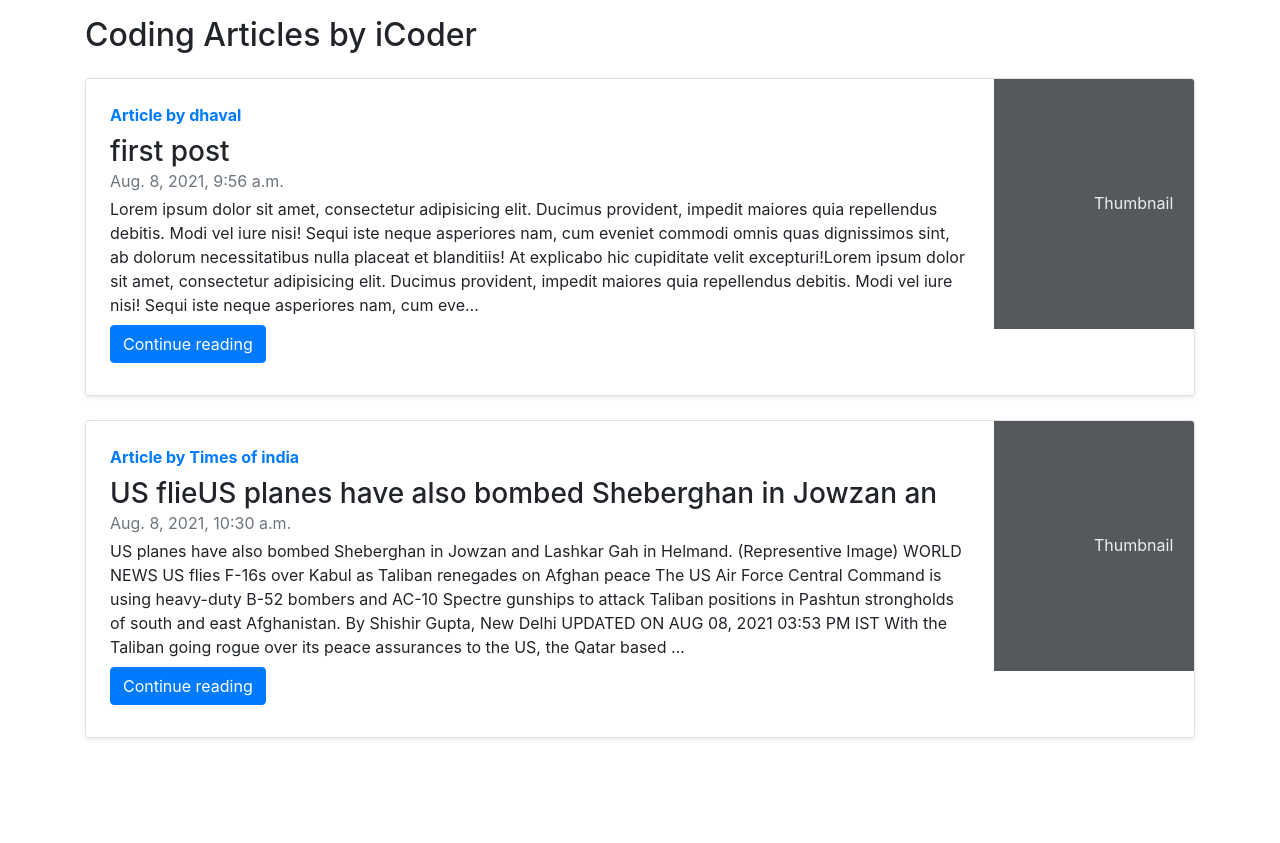
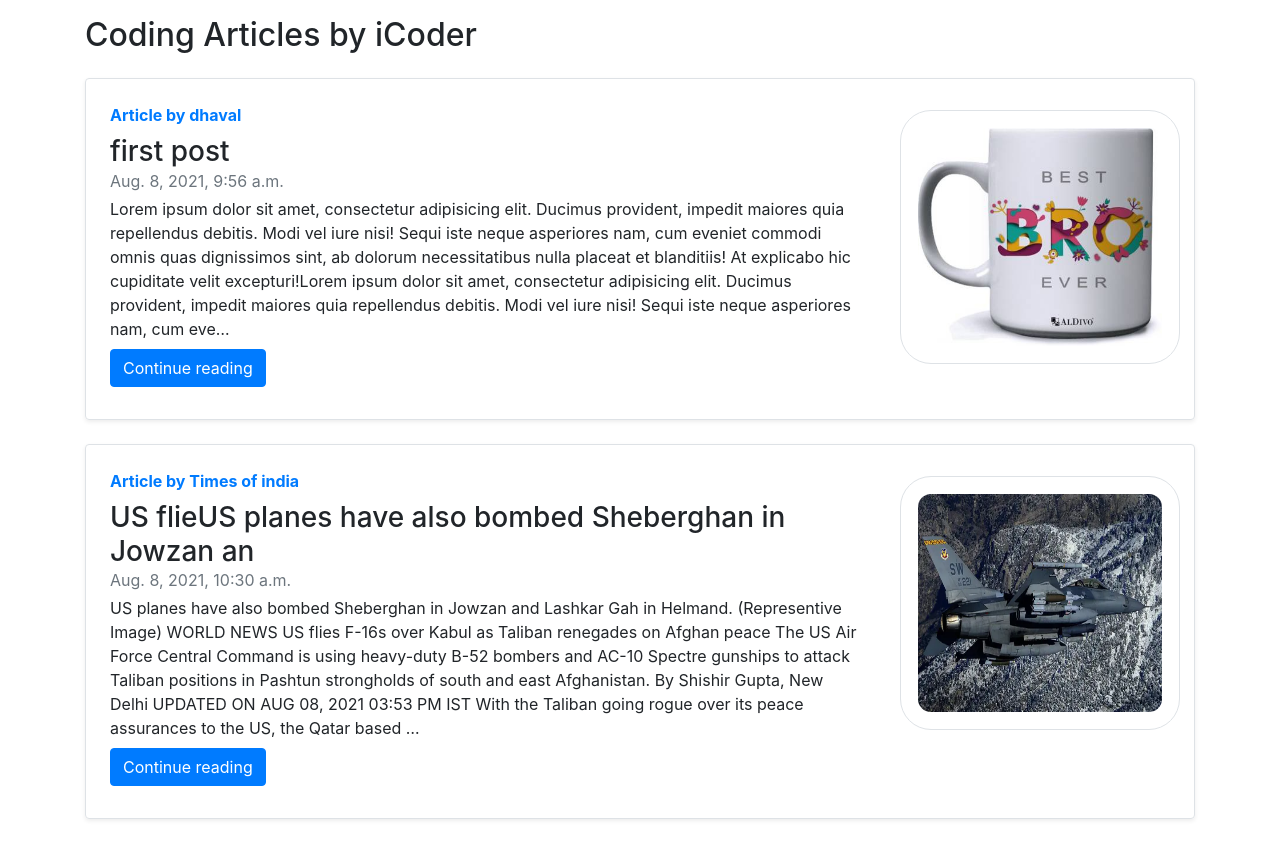
Before and after one commit to dhaval7152/icoder, a Django app: page /blog/ in a window 1280 px wide. Shown: the part 56-899 px from the top of the page. Before the commit the page ends 795 px from the top, so only its background shows below. Run offline with Django 3.2, Linux system fonts and the light colour scheme; data comes from the database, SQL or seed files in the repository; some libraries are stand-ins or nearby versions.

Commit message:
thumbnai styling

```diff
--- a/templates/blog/blogHome.html
+++ b/templates/blog/blogHome.html
@@ -2,7 +2,19 @@
 
 {% block title %} BlogHome {% endblock title %}
 {% block blogactive %} active {% endblock blogactive %}
-
+{% block css %}
+.img-thumbnail {
+    padding: .25rem;
+    background-color: #fff;
+    border: 1px solid #dee2e6;
+    border-radius: .25rem;
+    max-width: 280px;
+    height: 254px;
+    margin: 31px 14px;
+    border-radius: 31px;
+    padding: 17px;
+}
+{% endblock css %}
 
 {% block body %}
 <div class="container my-3">
@@ -19,12 +31,14 @@
             </div>
 
         </div>
-        <div class="col-auto d-none d-lg-block">
+        {% comment %} <div class="col-auto d-none d-lg-block">
             <svg class="bd-placeholder-img" width="200" height="250" xmlns="http://www.w3.org/2000/svg" preserveAspectRatio="xMidYMid slice" focusable="false" role="img" aria-label="Placeholder: Thumbnail">
                 <title>Placeholder</title>
                 <rect width="100%" height="100%" fill="#55595c"></rect><text x="50%" y="50%" fill="#eceeef" dy=".3em">Thumbnail</text>
             </svg>
-        </div>
+        </div> {% endcomment %}
+
+        <img src="/media/{{post.image}}" alt="..." class="img-thumbnail">
         </div>
 
         {% endfor %}
```
